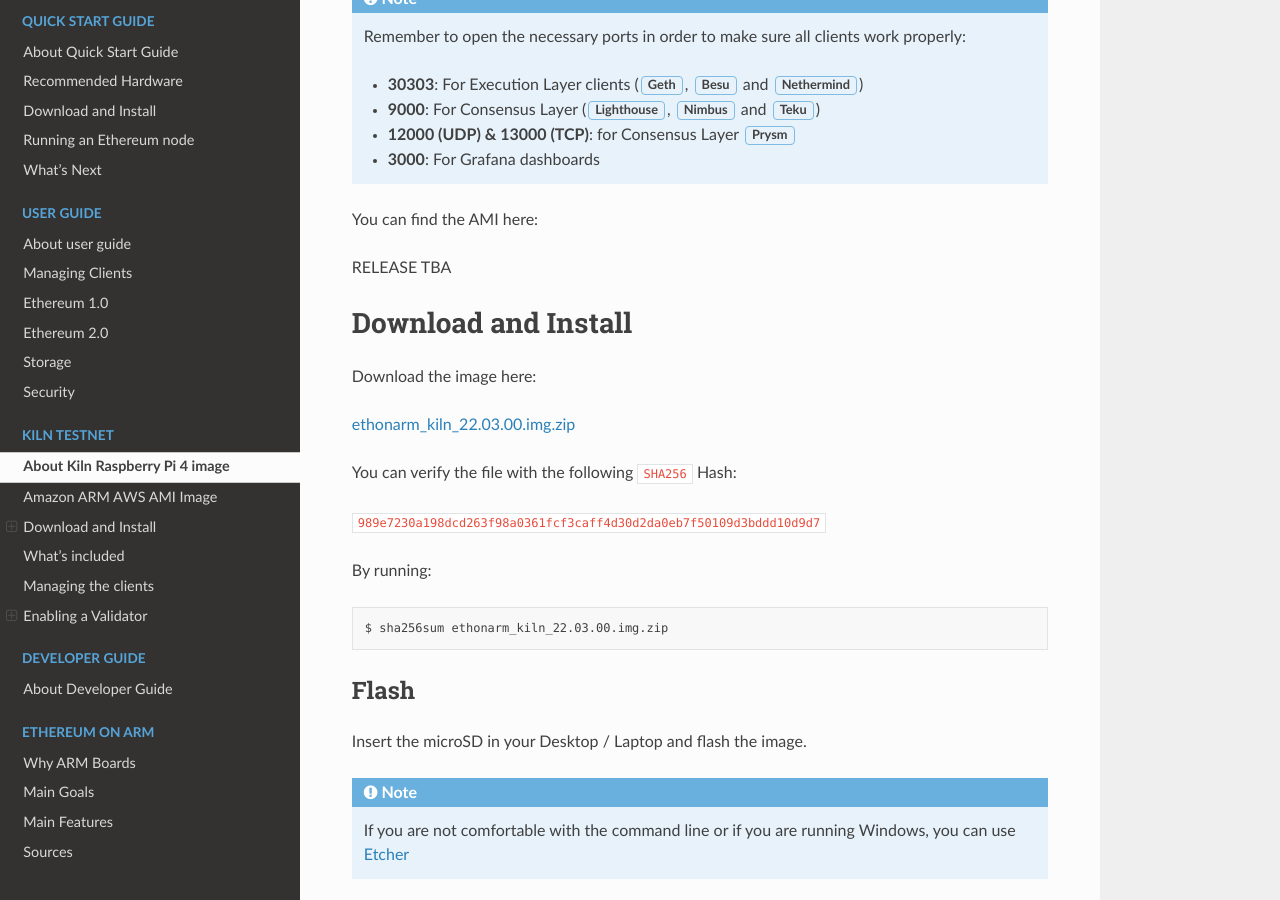
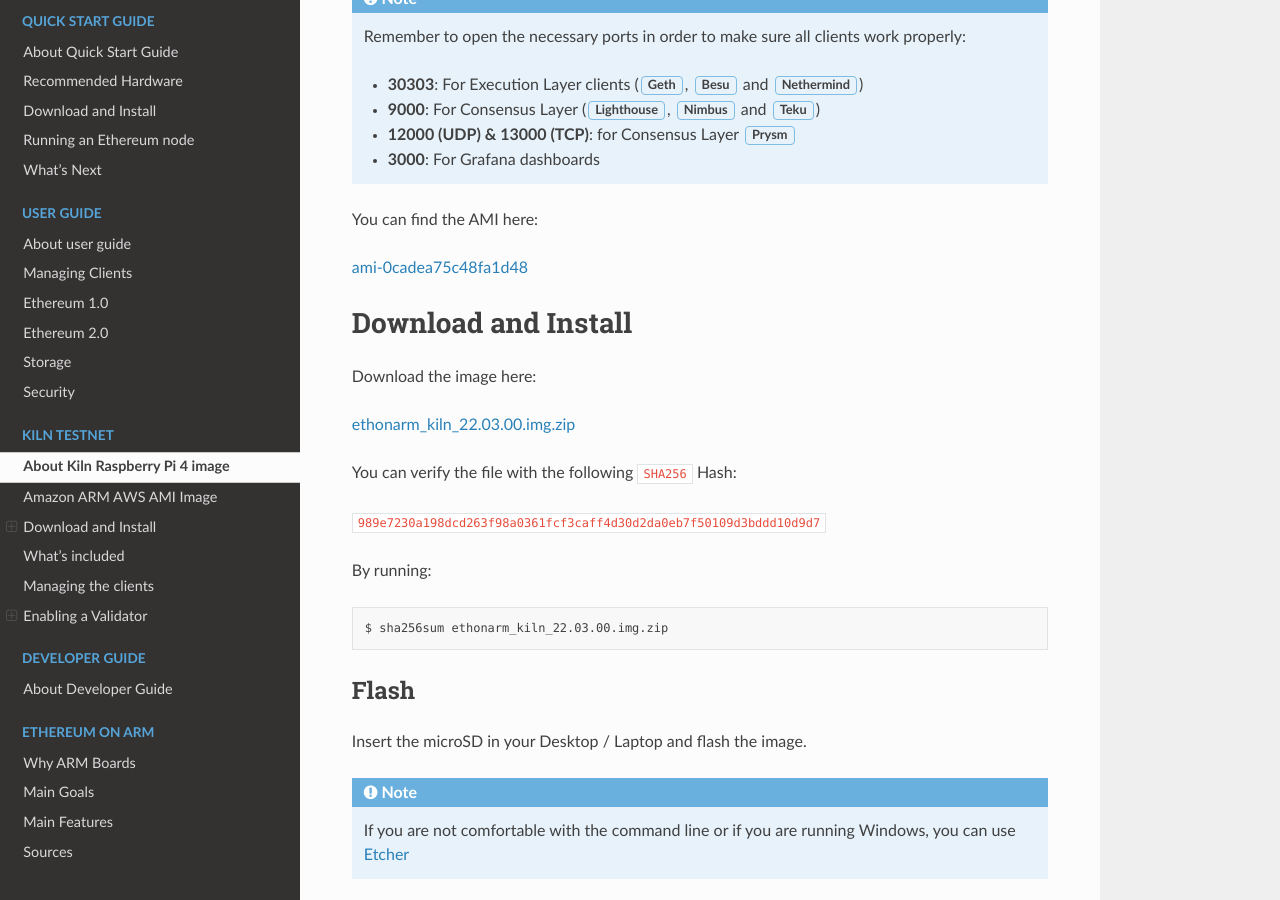
Before and after one commit to EOA-Blockchain-Labs/ethereumonarm, a Sphinx documentation site: the page built from docs/kiln/kiln-testnet.rst, in a window 1280 px wide and 900 px high, scrolled down 895 px. Built offline with Sphinx 7.4.7 and the Read the Docs theme 2.0.0, drawn with Linux system fonts in a browser that asks for light colours.

Commit message:
Added AMI url

```diff
--- a/docs/kiln/kiln-testnet.rst
+++ b/docs/kiln/kiln-testnet.rst
@@ -46,7 +46,9 @@ the Raspberry and launching the AMI from the AWS console).
 
 You can find the AMI here:
 
-RELEASE TBA
+`ami-0cadea75c48fa1d48`_
+
+.. _ami-0cadea75c48fa1d48: https://eu-west-1.console.aws.amazon.com/ec2/v2/home?region=eu-west-1#ImageDetails:imageId=ami-0cadea75c48fa1d48
 
 Download and Install
 ====================
```
